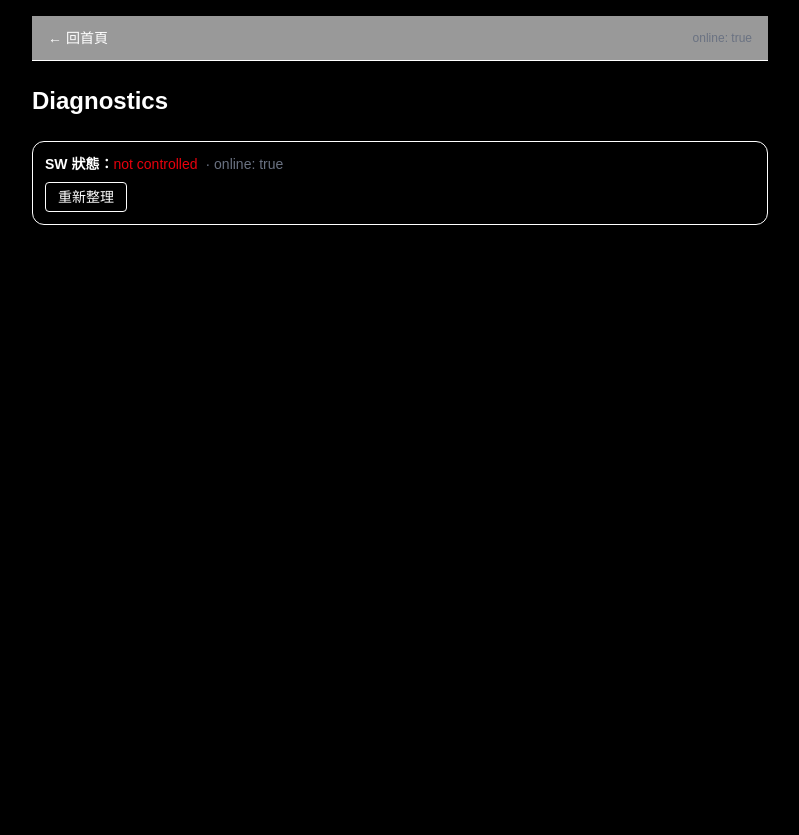
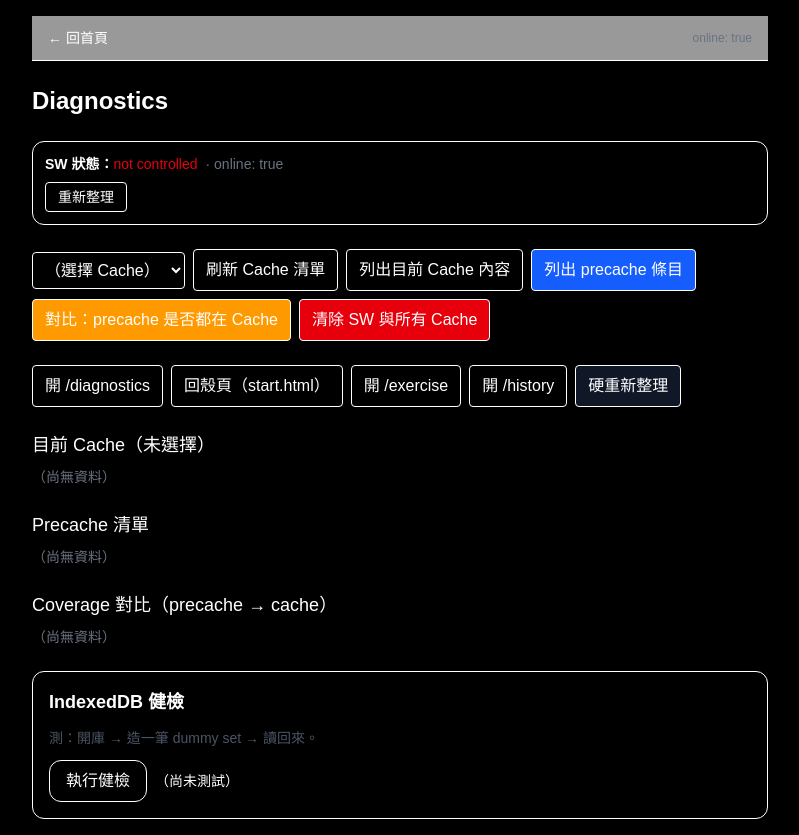
Before and after one commit to simonw0718/workout-notes, a Next.js app: page /diagnostics in a window 1280 px wide. Shown: the whole page, without its empty margins (240-1039 px from the left). Before the commit the page ends 800 px from the top, so only its background shows below. Built offline with nearby package versions, Linux system fonts and the light colour scheme.

Commit message:
fix diagnose

```diff
--- a/app/diagnostics/page.tsx
+++ b/app/diagnostics/page.tsx
@@ -8,6 +8,11 @@ import { getDB, startSession, addSet, listSetsBySessionAndExercise } from "@/lib
 type Coverage = { url: string; inCache: boolean };
 
 export default function Diagnostics() {
+  // UI states
+  const [online, setOnline] = useState<boolean | null>(null);
+  const [swControlled, setSwControlled] = useState<boolean | null>(null);
+
+  // Cache states
   const [cacheNames, setCacheNames] = useState<string[]>([]);
   const [selectedCache, setSelectedCache] = useState<string>("");
   const [cacheEntries, setCacheEntries] = useState<string[]>([]);
@@ -16,14 +21,18 @@ export default function Diagnostics() {
   const [busy, setBusy] = useState(false);
   const [msg, setMsg] = useState<string | null>(null);
 
+  // IDB smoke test
   const [idbMsg, setIdbMsg] = useState<string>("");
   const [idbOk, setIdbOk] = useState<boolean | null>(null);
 
-  const [online, setOnline] = useState<boolean | null>(null);
-  const [swControlled, setSwControlled] = useState<boolean | null>(null);
-
+  // utils
   const short = (u: string) => {
-    try { return new URL(u, typeof window !== "undefined" ? window.location.origin : "http://x").pathname || "/"; } catch { return u; }
+    try {
+      const base = typeof window !== "undefined" ? window.location.origin : "http://x";
+      return new URL(u, base).pathname || "/";
+    } catch {
+      return u;
+    }
   };
 
   const autoPick = useMemo(() => {
@@ -32,11 +41,35 @@ export default function Diagnostics() {
     return cacheNames[0] ?? "";
   }, [cacheNames]);
 
+  // bootstrap on client
   useEffect(() => {
     if (typeof window === "undefined") return;
-    (async () => setCacheNames(await caches.keys()))();
+
     setOnline(navigator.onLine);
     setSwControlled(!!navigator.serviceWorker?.controller);
+
+    (async () => {
+      try {
+        const ks = await caches.keys();
+        setCacheNames(ks);
+      } catch {
+        setCacheNames([]);
+      }
+    })();
+
+    const onOnline = () => setOnline(true);
+    const onOffline = () => setOnline(false);
+    const onCtrlChange = () => setSwControlled(!!navigator.serviceWorker?.controller);
+
+    window.addEventListener("online", onOnline);
+    window.addEventListener("offline", onOffline);
+    navigator.serviceWorker?.addEventListener?.("controllerchange", onCtrlChange);
+
+    return () => {
+      window.removeEventListener("online", onOnline);
+      window.removeEventListener("offline", onOffline);
+      navigator.serviceWorker?.removeEventListener?.("controllerchange", onCtrlChange as any);
+    };
   }, []);
 
   useEffect(() => {
@@ -49,29 +82,49 @@ export default function Diagnostics() {
     try {
       const c = await caches.open(selectedCache);
       const reqs = await c.keys();
-      setCacheEntries(reqs.map((r) => { try { return new URL(r.url).pathname || "/"; } catch { return r.url; } }));
+      setCacheEntries(
+        reqs.map((r) => {
+          try {
+            return new URL(r.url).pathname || "/";
+          } catch {
+            return r.url;
+          }
+        }),
+      );
       setMsg(`已載入 ${selectedCache} 內的 ${reqs.length} 個條目`);
-    } finally { setBusy(false); }
+    } finally {
+      setBusy(false);
+    }
   }
 
   async function loadPrecacheList() {
     if (typeof window === "undefined") return;
-    setBusy(true); setMsg(null);
+    setBusy(true);
+    setMsg(null);
     try {
       const res = await fetch("/precache-assets.json", { cache: "no-cache" });
-      if (!res.ok) { setMsg(`[錯誤] 讀取 precache-assets.json 失敗：${res.status}`); setPrecacheList([]); return; }
+      if (!res.ok) {
+        setMsg(`[錯誤] 讀取 precache-assets.json 失敗：${res.status}`);
+        setPrecacheList([]);
+        return;
+      }
       const json = await res.json();
-      const arr: string[] = Array.isArray(json) ? json : (Array.isArray(json.assets) ? json.assets : []);
+      const arr: string[] = Array.isArray(json) ? json : Array.isArray(json.assets) ? json.assets : [];
       const origin = window.location.origin;
       setPrecacheList(arr.map((p) => (p.startsWith("http") ? p : origin + p)));
       setMsg(`已讀取 precache 清單，共 ${arr.length} 筆`);
-    } catch { setMsg("[錯誤] 讀取 precache-assets.json 發生例外"); setPrecacheList([]); }
-    finally { setBusy(false); }
+    } catch {
+      setMsg("[錯誤] 讀取 precache-assets.json 發生例外");
+      setPrecacheList([]);
+    } finally {
+      setBusy(false);
+    }
   }
 
   async function comparePrecacheCoverage() {
     if (!selectedCache || typeof window === "undefined") return;
-    setBusy(true); setMsg(null);
+    setBusy(true);
+    setMsg(null);
     try {
       if (!cacheEntries.length) await refreshCacheEntries();
       if (!precacheList.length) await loadPrecacheList();
@@ -85,7 +138,9 @@ export default function Diagnostics() {
       setCoverage(results);
       const hitCount = results.filter((r) => r.inCache).length;
       setMsg(`對比完成：${hitCount}/${results.length} 已在 cache`);
-    } finally { setBusy(false); }
+    } finally {
+      setBusy(false);
+    }
   }
 
   async function clearAll() {
@@ -99,13 +154,21 @@ export default function Diagnostics() {
         const regs = await navigator.serviceWorker.getRegistrations();
         await Promise.all(regs.map((r) => r.unregister()));
       }
-      setCacheNames([]); setSelectedCache(""); setCacheEntries([]);
-      setPrecacheList([]); setCoverage([]); setMsg("已清除所有 SW 與 Cache，請關掉 App 重開。");
-    } finally { setBusy(false); }
+      setCacheNames([]);
+      setSelectedCache("");
+      setCacheEntries([]);
+      setPrecacheList([]);
+      setCoverage([]);
+      setMsg("已清除所有 SW 與 Cache，請關掉 App 重開。");
+      setSwControlled(false);
+    } finally {
+      setBusy(false);
+    }
   }
 
   async function idbSmoke() {
-    setIdbMsg("測試中…"); setIdbOk(null);
+    setIdbMsg("測試中…");
+    setIdbOk(null);
     try {
       await getDB();
       const s = await startSession();
@@ -114,7 +177,7 @@ export default function Diagnostics() {
       const list = await listSetsBySessionAndExercise(s.id, exerciseId);
       if (Array.isArray(list) && list.length > 0) {
         setIdbOk(true);
-        setIdbMsg(`OK：可寫入/讀取（sessionId=${s.id.slice(0,8)}…, exerciseId=${exerciseId}，共 ${list.length} 筆）`);
+        setIdbMsg(`OK：可寫入/讀取（sessionId=${s.id.slice(0, 8)}…, exerciseId=${exerciseId}，共 ${list.length} 筆）`);
       } else {
         setIdbOk(false);
         setIdbMsg("讀回 0 筆，疑似寫入失敗（請截 Console）");
@@ -127,22 +190,28 @@ export default function Diagnostics() {
 
   return (
     <main className="p-4 space-y-6 max-w-screen-md mx-auto">
+      {/* 頂部返回列 */}
       <div className="sticky top-0 -mx-4 md:-mx-0 bg-white/80 backdrop-blur supports-[backdrop-filter]:bg-white/60 z-10">
         <div className="px-4 py-3 flex items-center justify-between border-b">
           <Link href="/" className="text-sm">← 回首頁</Link>
-          <span className="text-xs text-gray-500">online: {online === null ? "?" : String(online)}</span>
+          <span className="text-xs text-gray-500">
+            online: {online === null ? "—" : String(online)}
+          </span>
         </div>
       </div>
 
       <h1 className="text-2xl font-semibold">Diagnostics</h1>
 
+      {/* SW 狀態 */}
       <section className="rounded-xl border p-3 text-sm">
         <div className="mb-2">
           <b>SW 狀態：</b>
           <span className={swControlled ? "text-green-600" : "text-red-600"}>
             {swControlled ? "controlled" : "not controlled"}
           </span>
-          <span className="ml-2 text-gray-500">· online: {online === null ? "?" : String(online)}</span>
+          <span className="ml-2 text-gray-500">
+            · online: {online === null ? "—" : String(online)}
+          </span>
         </div>
         <button
           className="rounded border px-3 py-1"
@@ -150,14 +219,161 @@ export default function Diagnostics() {
             if (typeof window === "undefined") return;
             const regs = await navigator.serviceWorker.getRegistrations();
             alert(`registrations: ${regs.length}`);
+            setSwControlled(!!navigator.serviceWorker?.controller);
           }}
         >
           重新整理
         </button>
       </section>
 
-      {/* 下面邏輯維持不變 */}
-      {/* ... 保留你的 Cache / Coverage / IndexedDB 測試區塊 ... */}
+      {/* Cache 控制列 */}
+      <div className="flex flex-wrap items-center gap-2">
+        <select
+          className="border rounded px-2 py-2"
+          value={selectedCache}
+          onChange={(e) => setSelectedCache(e.target.value)}
+        >
+          <option value="">（選擇 Cache）</option>
+          {cacheNames.map((n) => (
+            <option key={n} value={n}>
+              {n}
+            </option>
+          ))}
+        </select>
+
+        <button
+          onClick={async () => {
+            if (typeof window === "undefined") return;
+            const ks = await caches.keys();
+            setCacheNames(ks);
+            setMsg(`已刷新 cache 清單，共 ${ks.length} 個`);
+          }}
+          className="px-3 py-2 rounded border"
+        >
+          刷新 Cache 清單
+        </button>
+
+        <button
+          onClick={refreshCacheEntries}
+          className="px-3 py-2 rounded border"
+          disabled={!selectedCache || busy}
+        >
+          列出目前 Cache 內容
+        </button>
+
+        <button
+          onClick={loadPrecacheList}
+          className="px-3 py-2 rounded border bg-blue-600 text-white"
+          disabled={busy}
+        >
+          列出 precache 條目
+        </button>
+
+        <button
+          onClick={comparePrecacheCoverage}
+          className="px-3 py-2 rounded border bg-amber-500 text-white"
+          disabled={!selectedCache || busy}
+        >
+          對比：precache 是否都在 Cache
+        </button>
+
+        <button
+          onClick={clearAll}
+          className="px-3 py-2 rounded border bg-red-600 text-white"
+          disabled={busy}
+        >
+          清除 SW 與所有 Cache
+        </button>
+      </div>
+
+      {/* 一鍵導頁／硬刷新 */}
+      <div className="flex flex-wrap items-center gap-2">
+        <button onClick={() => typeof window !== "undefined" && window.location.assign("/diagnostics")} className="px-3 py-2 rounded border">
+          開 /diagnostics
+        </button>
+        <button onClick={() => typeof window !== "undefined" && window.location.assign("/start.html")} className="px-3 py-2 rounded border">
+          回殼頁（start.html）
+        </button>
+        <button onClick={() => typeof window !== "undefined" && window.location.assign("/exercise")} className="px-3 py-2 rounded border">
+          開 /exercise
+        </button>
+        <button onClick={() => typeof window !== "undefined" && window.location.assign("/history")} className="px-3 py-2 rounded border">
+          開 /history
+        </button>
+        <button onClick={() => typeof window !== "undefined" && window.location.reload()} className="px-3 py-2 rounded border bg-gray-900 text-white">
+          硬重新整理
+        </button>
+      </div>
+
+      {msg && (
+        <div className="p-3 rounded bg-gray-100 text-sm">
+          {busy ? "處理中… " : null}
+          {msg}
+        </div>
+      )}
+
+      {/* 目前 Cache 條目 */}
+      <section>
+        <h2 className="text-lg font-medium mb-2">目前 Cache（{selectedCache || "未選擇"}）</h2>
+        {cacheEntries.length === 0 ? (
+          <p className="text-sm text-gray-500">（尚無資料）</p>
+        ) : (
+          <ul className="list-disc pl-6 text-sm break-all">
+            {cacheEntries.map((e, i) => (
+              <li key={i}>{e}</li>
+            ))}
+          </ul>
+        )}
+      </section>
+
+      {/* Precache 清單 */}
+      <section>
+        <h2 className="text-lg font-medium mb-2">Precache 清單</h2>
+        {precacheList.length === 0 ? (
+          <p className="text-sm text-gray-500">（尚無資料）</p>
+        ) : (
+          <ul className="list-disc pl-6 text-sm break-all">
+            {precacheList.map((u, i) => (
+              <li key={i}>{short(u)}</li>
+            ))}
+          </ul>
+        )}
+      </section>
+
+      {/* Coverage 對比 */}
+      <section>
+        <h2 className="text-lg font-medium mb-2">Coverage 對比（precache → cache）</h2>
+        {coverage.length === 0 ? (
+          <p className="text-sm text-gray-500">（尚無資料）</p>
+        ) : (
+          <>
+            <div className="text-sm mb-2">
+              已在 Cache：{coverage.filter((c) => c.inCache).length} / {coverage.length}
+            </div>
+            <ul className="list-disc pl-6 text-sm break-all">
+              {coverage.map((c, i) => (
+                <li key={i} className={c.inCache ? "text-green-700" : "text-red-700"}>
+                  {short(c.url)} {c.inCache ? "✓" : "✗"}
+                </li>
+              ))}
+            </ul>
+          </>
+        )}
+      </section>
+
+      {/* IndexedDB 健檢 */}
+      <section className="rounded-xl border p-4 space-y-3">
+        <h2 className="text-lg font-semibold">IndexedDB 健檢</h2>
+        <div className="text-sm text-gray-600">測：開庫 → 造一筆 dummy set → 讀回來。</div>
+        <div className="flex gap-2 items-center">
+          <button onClick={idbSmoke} className="px-4 py-2 rounded-xl border hover:bg-gray-50">
+            執行健檢
+          </button>
+          <div className={`text-sm ${idbOk == null ? "" : idbOk ? "text-green-700" : "text-red-700"}`}>
+            {idbMsg || "（尚未測試）"}
+          </div>
+        </div>
+      </section>
     </main>
   );
 }
--- a/public/sw.js
+++ b/public/sw.js
@@ -1,5 +1,5 @@
-/* public/sw.js — Workout Notes shell v4.5.9 */
-const VERSION    = "v4.5.9";
+/* public/sw.js — Workout Notes shell v4.5.10 */
+const VERSION    = "v4.5.10";
 const CACHE_NAME = `workout-shell-${VERSION}`;
 
 const STATIC_ASSETS = [
```
Also changed, not shown: public/precache-assets.json (+13 -13 lines), 1 other file (tests, documents, lock files or other folders).
